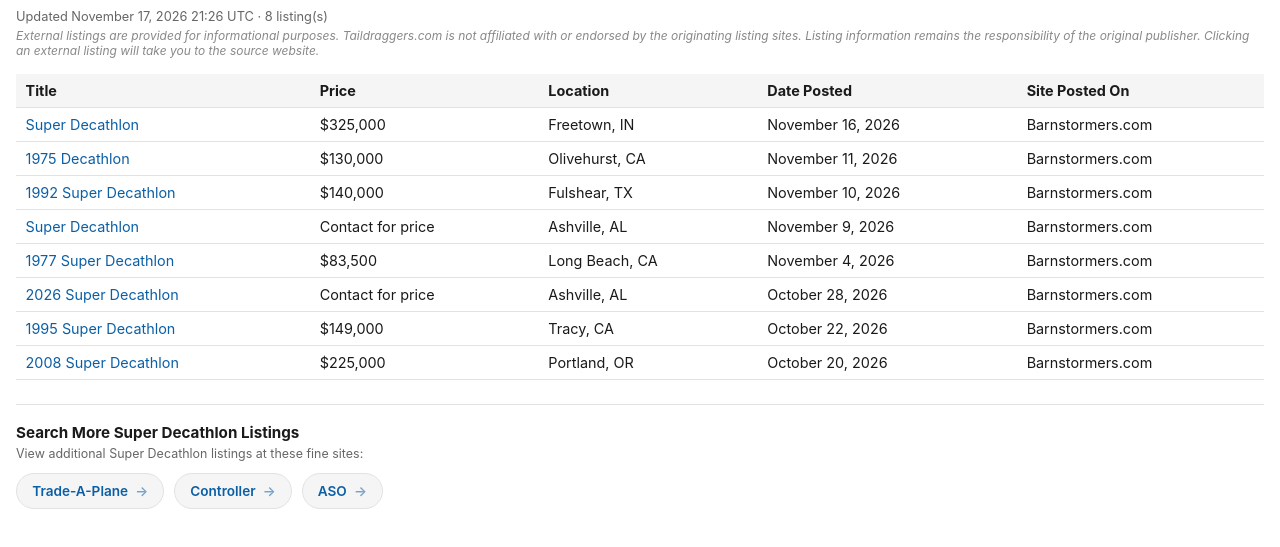
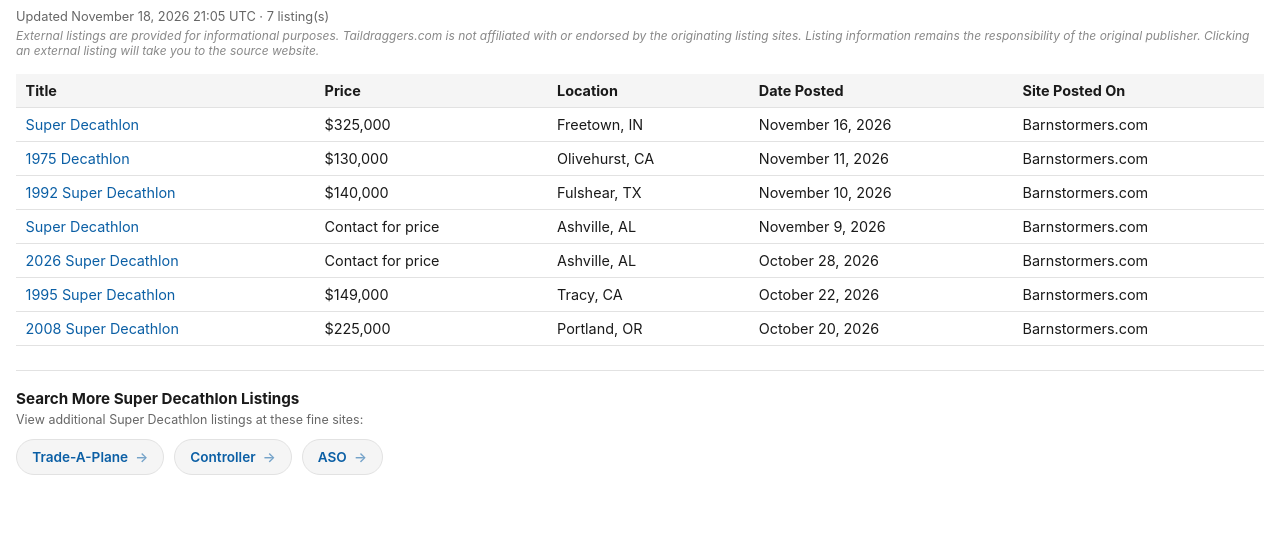
Before and after one commit to taildraggers/super-decathlon-for-sale, a plain HTML site: page docs/index.html in a window 1280 px wide. Shown: the part 43-590 px from the top of the page. Drawn offline with Linux system fonts and the light colour scheme.

Commit message:
Update Super Decathlon listings (2026-11-18)

```diff
--- a/docs/index.html
+++ b/docs/index.html
@@ -76,7 +76,7 @@
 </head>
 <body>
   <h1>Other Super Decathlon Ads on the Web</h1>
-  <div class="updated">Updated November 17, 2026 21:26 UTC &middot; 8 listing(s)</div>
+  <div class="updated">Updated November 18, 2026 21:05 UTC &middot; 7 listing(s)</div>
   <div class="disclaimer">External listings are provided for informational purposes. Taildraggers.com is not affiliated with or endorsed by the originating listing sites. Listing information remains the responsibility of the original publisher. Clicking an external listing will take you to the source website.</div>
   <table>
     <thead>
@@ -87,7 +87,6 @@
         <tr><td><a href="https://www.barnstormers.com/classified-2041241-75-Bellanca-Decathlon-CS-8KCAB.html" target="_blank" rel="noopener noreferrer">1975 Decathlon</a></td><td>$130,000</td><td>Olivehurst, CA</td><td>November 11, 2026</td><td>Barnstormers.com</td></tr>
         <tr><td><a href="https://www.barnstormers.com/classified-2041811-Super-Decathlon-1992.html" target="_blank" rel="noopener noreferrer">1992 Super Decathlon</a></td><td>$140,000</td><td>Fulshear, TX</td><td>November 10, 2026</td><td>Barnstormers.com</td></tr>
         <tr><td><a href="https://www.barnstormers.com/classified-2060826-Factory-new-Super-Decathlon.html" target="_blank" rel="noopener noreferrer">Super Decathlon</a></td><td>Contact for price</td><td>Ashville, AL</td><td>November 9, 2026</td><td>Barnstormers.com</td></tr>
-        <tr><td><a href="https://www.barnstormers.com/classified-2052355-1977-Super-Decathlon.html" target="_blank" rel="noopener noreferrer">1977 Super Decathlon</a></td><td>$83,500</td><td>Long Beach, CA</td><td>November 4, 2026</td><td>Barnstormers.com</td></tr>
         <tr><td><a href="https://www.barnstormers.com/classified-2063301-2026-Super-Decathlon-Demo.html" target="_blank" rel="noopener noreferrer">2026 Super Decathlon</a></td><td>Contact for price</td><td>Ashville, AL</td><td>October 28, 2026</td><td>Barnstormers.com</td></tr>
         <tr><td><a href="https://www.barnstormers.com/classified-2062264-95-Super-Decathlon.html" target="_blank" rel="noopener noreferrer">1995 Super Decathlon</a></td><td>$149,000</td><td>Tracy, CA</td><td>October 22, 2026</td><td>Barnstormers.com</td></tr>
         <tr><td><a href="https://www.barnstormers.com/classified-2079280-2008-SUPER-DECATHLON-8KCAB.html" target="_blank" rel="noopener noreferrer">2008 Super Decathlon</a></td><td>$225,000</td><td>Portland, OR</td><td>October 20, 2026</td><td>Barnstormers.com</td></tr>
```
